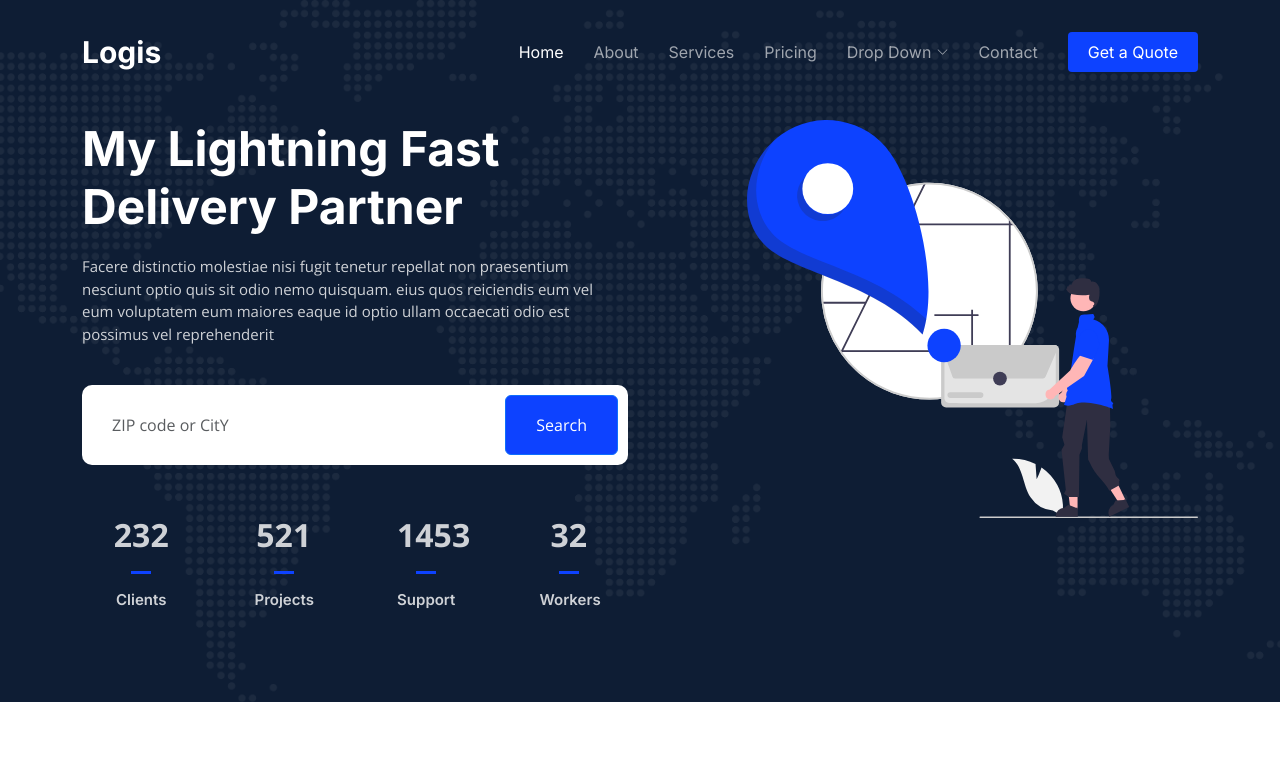
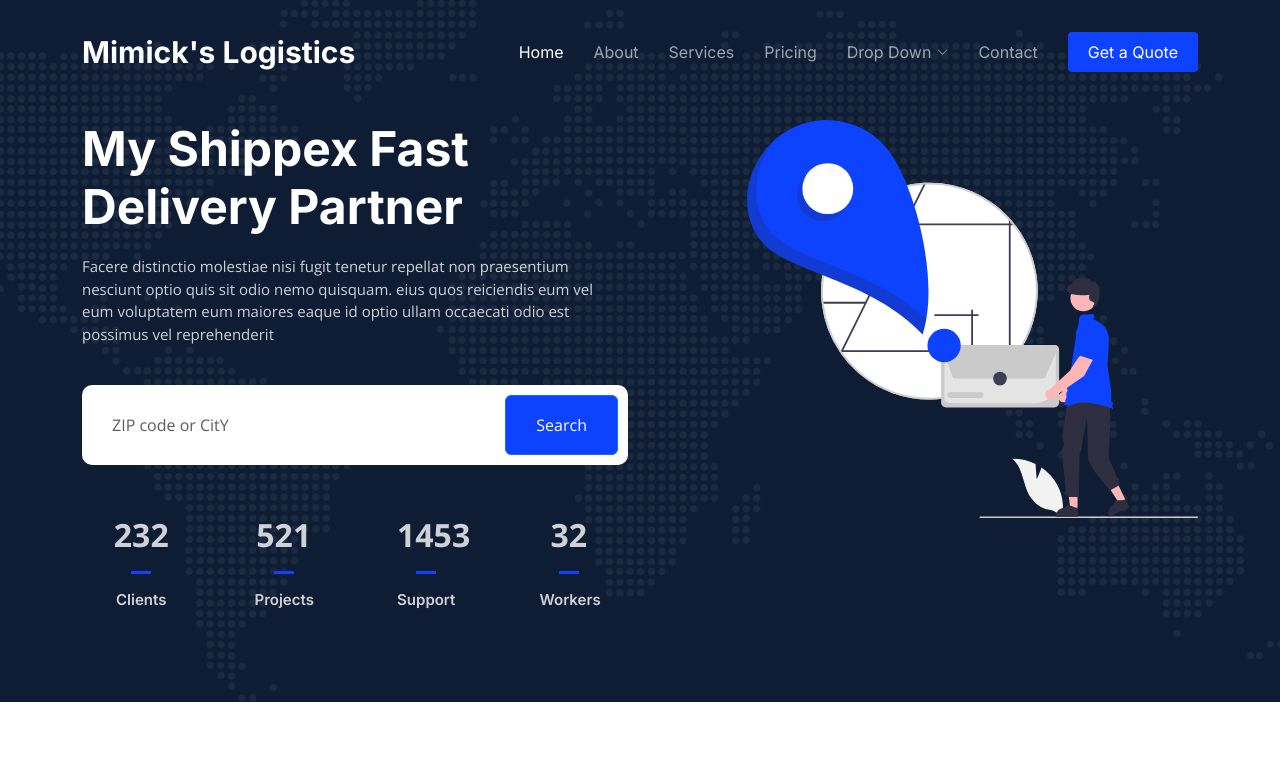
Before and after one commit to mick6426/awscicd-pipeline, a plain HTML site: page index.html in a window 1280 px wide. Shown: the top 779 px of the page. Drawn offline with nearby package versions, Linux system fonts and the light colour scheme.

Commit message:
Title change

```diff
--- a/index.html
+++ b/index.html
@@ -47,7 +47,7 @@
       <a href="index.html" class="logo d-flex align-items-center">
         <!-- Uncomment the line below if you also wish to use an image logo -->
         <!-- <img src="assets/img/logo.png" alt=""> -->
-        <h1>Logis</h1>
+        <h1>Mimick's Logistics</h1>
       </a>
 
       <i class="mobile-nav-toggle mobile-nav-show bi bi-list"></i>
@@ -89,7 +89,7 @@
     <div class="container">
       <div class="row gy-4 d-flex justify-content-between">
         <div class="col-lg-6 order-2 order-lg-1 d-flex flex-column justify-content-center">
-          <h2 data-aos="fade-up">My Lightning Fast Delivery Partner</h2>
+          <h2 data-aos="fade-up">My Shippex Fast Delivery Partner</h2>
           <p data-aos="fade-up" data-aos-delay="100">Facere distinctio molestiae nisi fugit tenetur repellat non praesentium nesciunt optio quis sit odio nemo quisquam. eius quos reiciendis eum vel eum voluptatem eum maiores eaque id optio ullam occaecati odio est possimus vel reprehenderit</p>
 
           <form action="#" class="form-search d-flex align-items-stretch mb-3" data-aos="fade-up" data-aos-delay="200">
```
